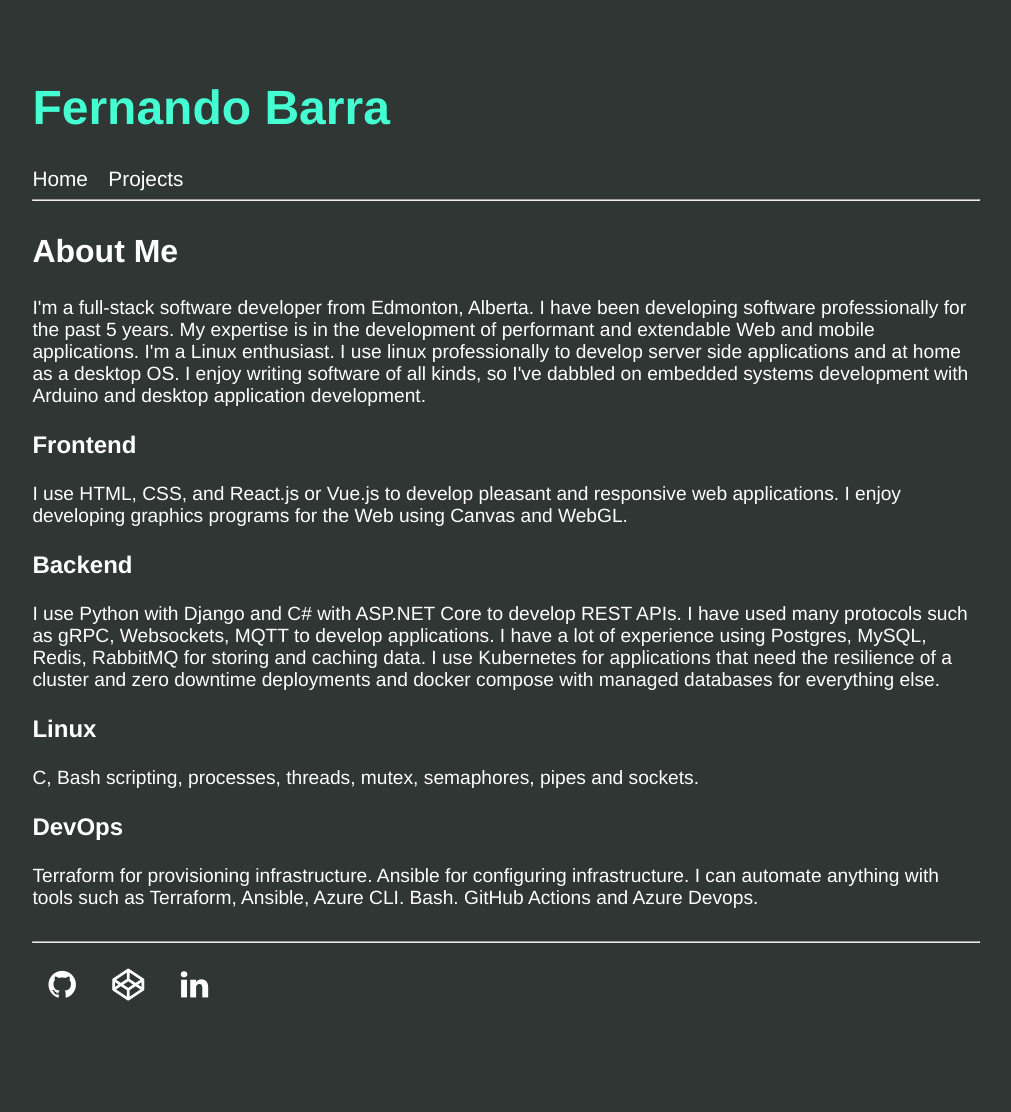
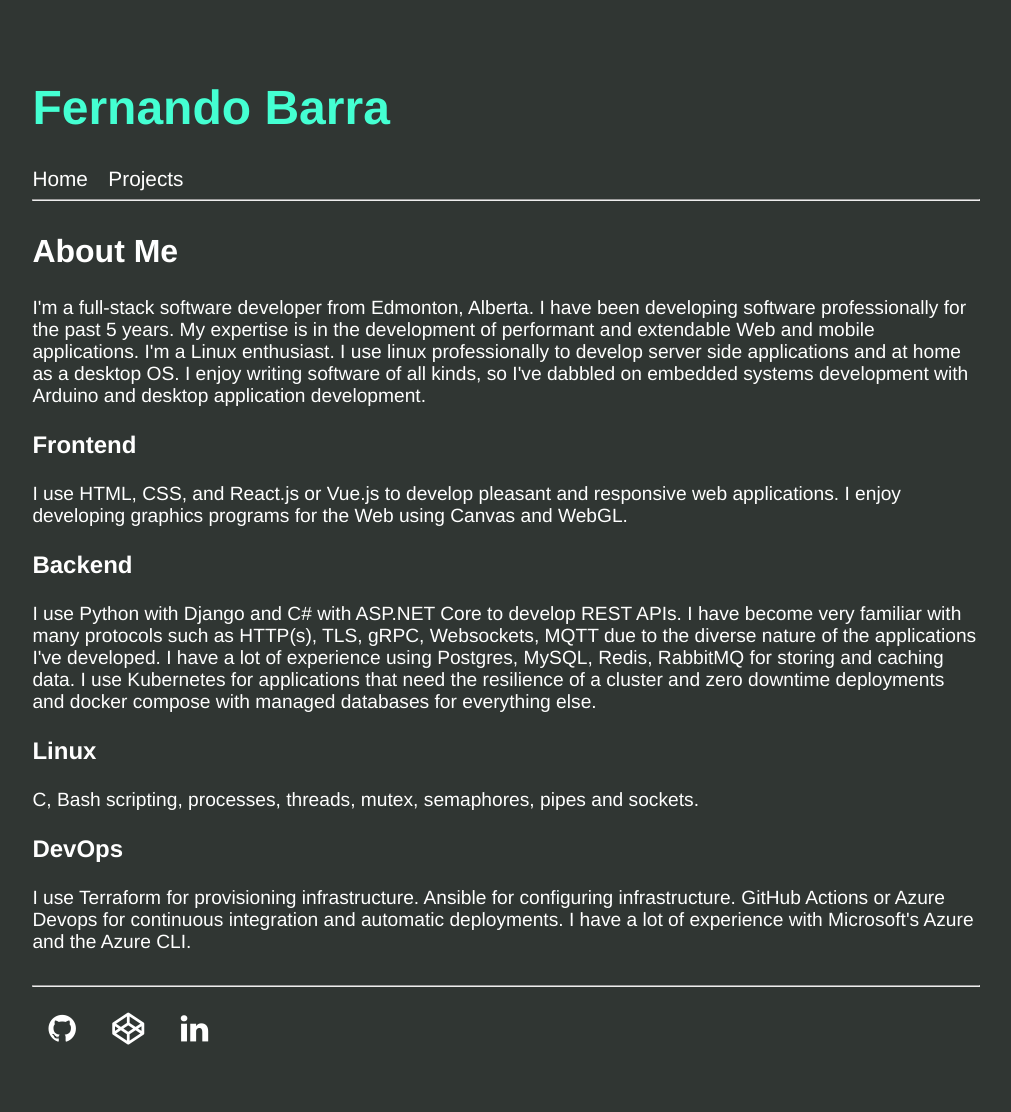
Before and after one commit to ferbarra/ferbarra.github.io, a Jekyll site: the page built from index.html, in a window 1280 px wide. Shown: the whole page, without its empty margins (134-1145 px from the left). Built offline with Jekyll 4.4.1, drawn with Linux system fonts in a browser that asks for light colours; before the commit the page ends 1068 px from its top, so only the background shows below that.

Commit message:
More content changes

```diff
--- a/index.html
+++ b/index.html
@@ -22,9 +22,10 @@
 
 <h3>Backend</h3>
 <p>
-    I use Python with Django and C# with ASP.NET Core to develop REST APIs. I have used many protocols such as
-    gRPC, Websockets, MQTT to develop applications. I have a lot of experience using Postgres, MySQL, Redis, RabbitMQ
-    for storing and caching data. I use Kubernetes for applications that need the resilience of a cluster and zero
+    I use Python with Django and C# with ASP.NET Core to develop REST APIs. I have become very familiar with many
+    protocols such as HTTP(s), TLS, gRPC, Websockets, MQTT due to the diverse nature of the applications I've developed.
+    I have a lot of experience using Postgres, MySQL, Redis, RabbitMQ for storing and caching data.
+    I use Kubernetes for applications that need the resilience of a cluster and zero
     downtime deployments and docker compose with managed databases for everything else.
 </p>
 
@@ -33,7 +34,7 @@
 
 <h3>DevOps</h3>
 <p>
-    Terraform for provisioning infrastructure. Ansible for configuring infrastructure.
-    I can automate anything with tools such as Terraform, Ansible, Azure CLI.
-    Bash. GitHub Actions and Azure Devops.
+    I use Terraform for provisioning infrastructure. Ansible for configuring infrastructure. GitHub Actions or
+    Azure Devops for continuous integration and automatic deployments. I have a lot of experience with Microsoft's Azure
+    and the Azure CLI.
 </p>
```
